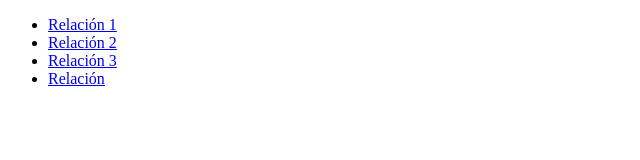
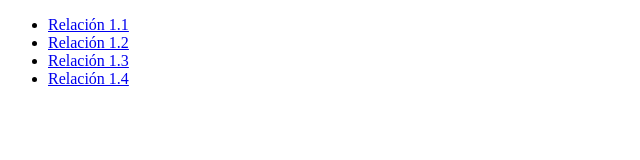
Before and after one commit to Biza13/Biza13.github.io, a plain HTML site: page Entorno cliente/U1/index.html in a window 1280 px wide. Shown: the full height of the page, 0-640 px from the left. Drawn offline with Linux system fonts and the light colour scheme.

Commit message:
ahora si

```diff
--- a/Entorno cliente/U1/index.html
+++ b/Entorno cliente/U1/index.html
@@ -7,10 +7,10 @@
 </head>
 <body>
     <ul>
-        <li><a href="./Relación 1.1/index.html">Relación 1</a></li>
-        <li><a href="./Relación 1.2/index.html">Relación 2</a></li>
-        <li><a href="./Relación 1.3/index.html">Relación 3</a></li>
-        <li><a href="./Relación 1.4/index.html">Relación</a></li>
+        <li><a href="./Relación 1.1/index.html">Relación 1.1</a></li>
+        <li><a href="./Relación 1.2/index.html">Relación 1.2</a></li>
+        <li><a href="./Relación 1.3/index.html">Relación 1.3</a></li>
+        <li><a href="./Relación 1.4/index.html">Relación 1.4</a></li>
     </ul>
 </body>
 </html>
```
